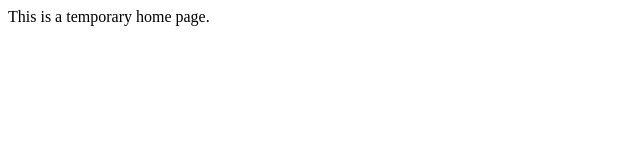
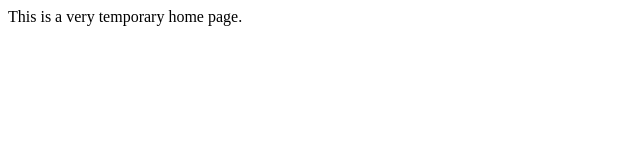
Before and after one commit to cursoft/cursoft.github.io, a plain HTML site: page index.html in a window 1280 px wide. Shown: the full height of the page, 0-640 px from the left. Drawn offline with Linux system fonts and the light colour scheme.

Commit message:
Initial commit

```diff
--- a/index.html
+++ b/index.html
@@ -4,6 +4,6 @@
 <title>Home Page</title>
 </head>
 <body>
-This is a temporary home page.
+This is a very temporary home page.
 </body>
 </html>
```
